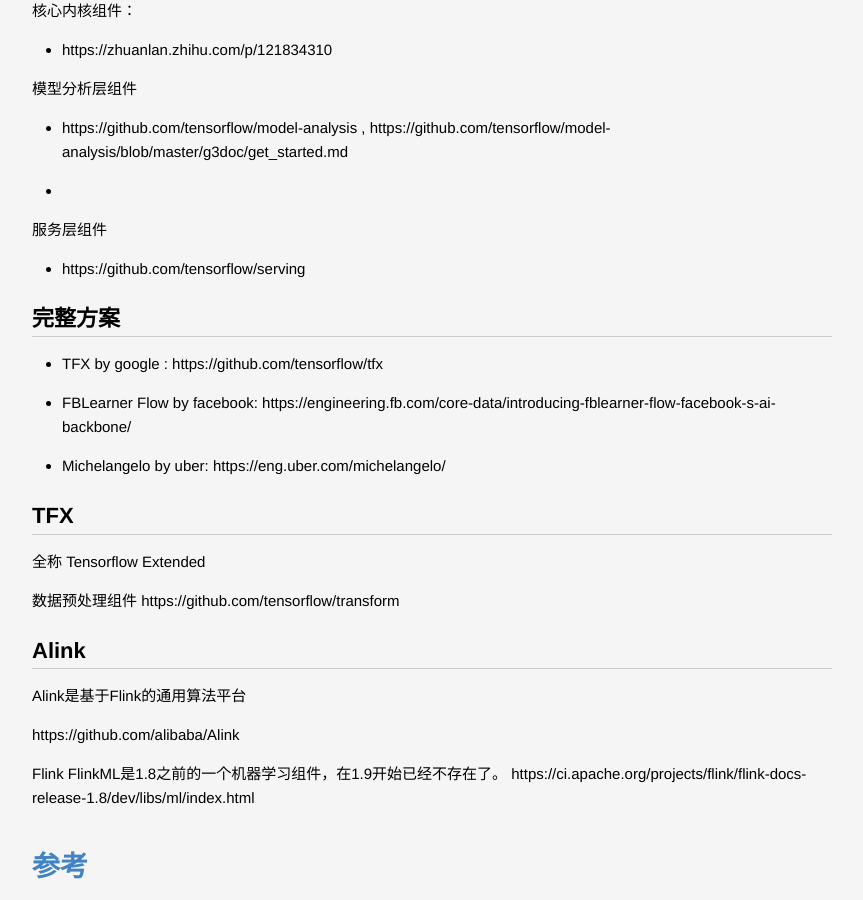
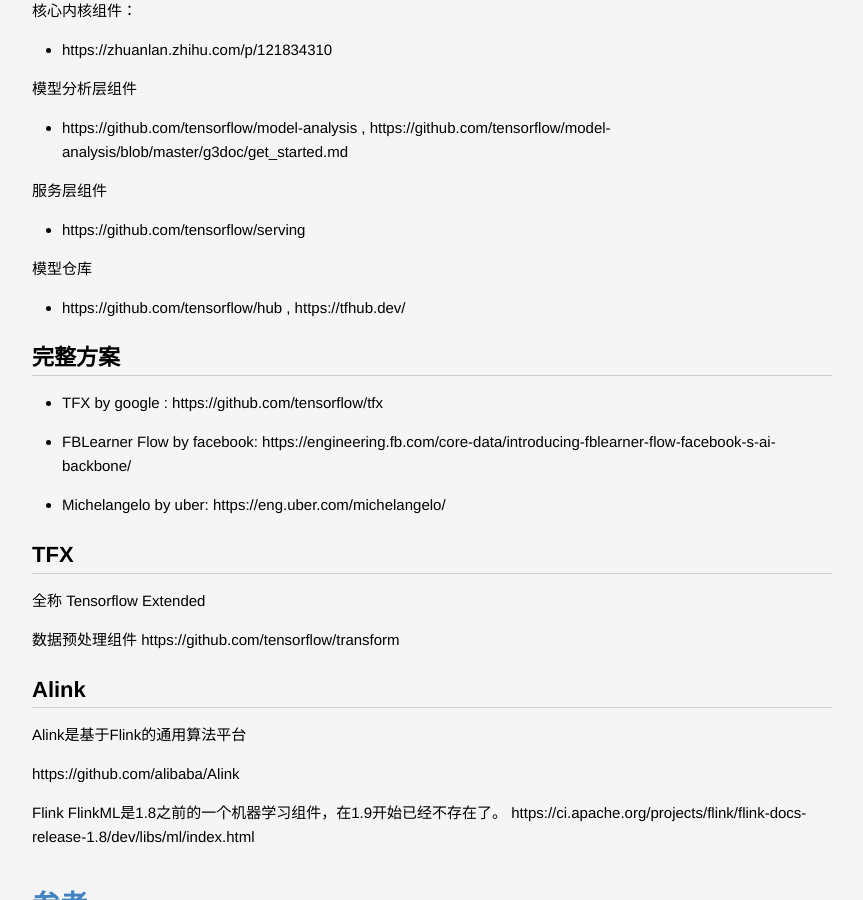
Before and after one commit to lucky521/blog, a Jekyll site: the page built from _posts/ml/2019-05-21-ML-System.markdown, in a window 1280 px wide and 900 px high, scrolled down 4659 px. Shown: the whole window, without its empty margins (208-1071 px from the left). Built offline with Jekyll 4.4.1, drawn with Linux system fonts in a browser that asks for light colours.

Commit message:
update blog

```diff
--- a/_posts/framework/2020-03-05-flink.markdown
+++ b/_posts/framework/2020-03-05-flink.markdown
@@ -43,8 +43,8 @@
 
 
 Checkpoint 和 Savepoint
-Checkpoint 是增量做的，每次的时间较短，数据量较小，只要在程序里面启用后会自动触发，用户无须感知；Checkpoint 是作业 failover 的时候自动使用，不需要用户指定。
-Savepoint 是全量做的，每次的时间较长，数据量较大，需要用户主动去触发。Savepoint 一般用于程序的版本更新，Bug 修复，A/B Test 等场景，需要用户指定。
+* Checkpoint 是增量做的，每次的时间较短，数据量较小，只要在程序里面启用后会自动触发，用户无须感知；Checkpoint 是作业 failover 的时候自动使用，不需要用户指定。
+* Savepoint 是全量做的，每次的时间较长，数据量较大，需要用户主动去触发。Savepoint 一般用于程序的版本更新，Bug 修复，A/B Test 等场景，需要用户指定。
 概念比较 https://www.ververica.com/blog/differences-between-savepoints-and-checkpoints-in-flink
 
 Failover
--- a/_posts/ml/2018-10-17-modeling-tuning.markdown
+++ b/_posts/ml/2018-10-17-modeling-tuning.markdown
@@ -9,7 +9,7 @@
 
 # Orthogonalization
 
-机器学习的模型训练过程依次有四个阶段，：
+机器学习的模型训练过程依次有四个阶段：
 1. 在训练集上模型对损失函数拟合的好
 如果不的话，我们可以调整神经网络的规模、或者调整最优化算法。
 2. 在验证集上模型对损失函数拟合的好
--- a/_posts/ml/2019-03-25-ML-Serving.markdown
+++ b/_posts/ml/2019-03-25-ML-Serving.markdown
@@ -58,6 +58,9 @@
 ## TFlite
  https://www.tensorflow.org/lite/guide
 
+
+## TorchServe
+https://github.com/pytorch/serve
 
 ## Clipper
  https://github.com/ucbrise/clipper
--- a/_posts/ml/2019-05-21-ML-System.markdown
+++ b/_posts/ml/2019-05-21-ML-System.markdown
@@ -158,12 +158,14 @@
 
 模型分析层组件
 - https://github.com/tensorflow/model-analysis , https://github.com/tensorflow/model-analysis/blob/master/g3doc/get_started.md
--
+
 
 服务层组件
 - https://github.com/tensorflow/serving
 
 
+模型仓库
+- https://github.com/tensorflow/hub , https://tfhub.dev/
 
 
 ## 完整方案
--- a/_posts/ml/2019-07-20-AutoML.markdown
+++ b/_posts/ml/2019-07-20-AutoML.markdown
@@ -58,3 +58,6 @@
 ## auto-sklearn
 
 https://github.com/automl/auto-sklearn
+
+## google-automl
+https://github.com/google/automl/tree/master/efficientdet
```
Also changed, not shown: _posts/ml/2019-06-20-Tensorflow-Internal.markdown (+9 -9 lines).
